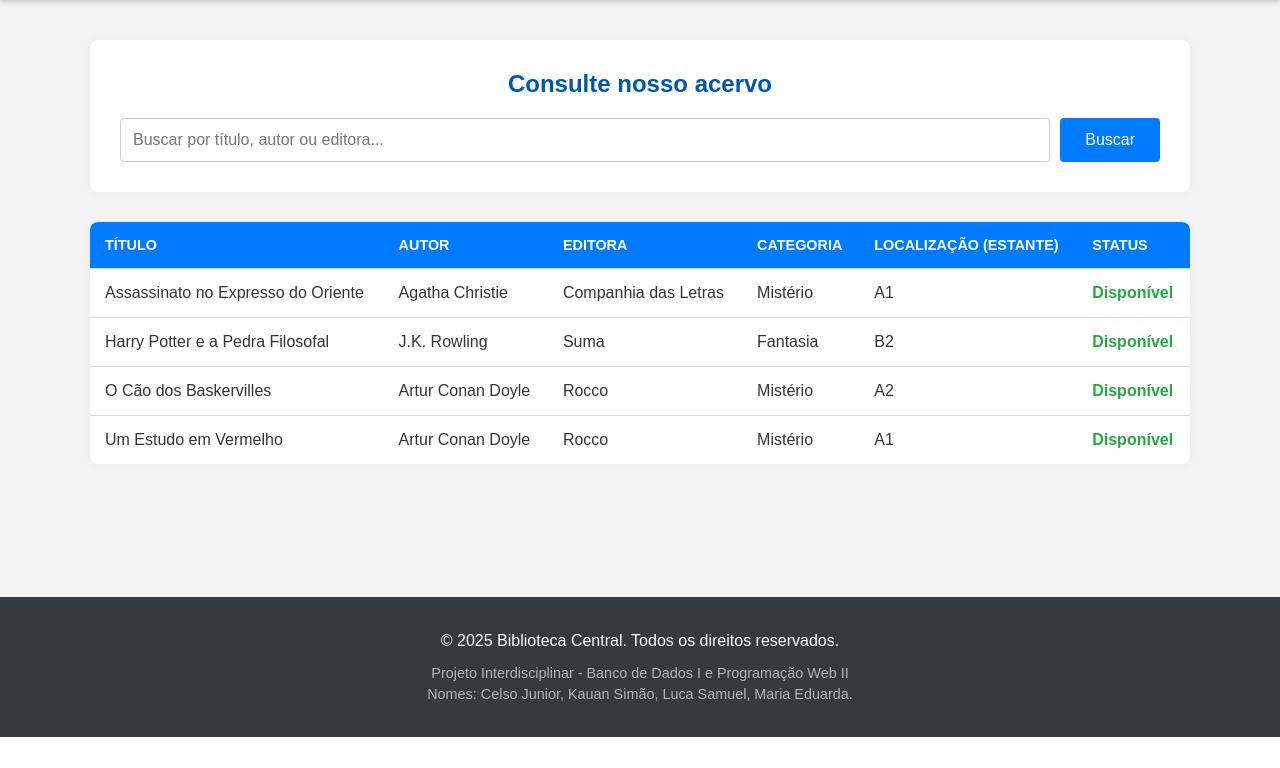
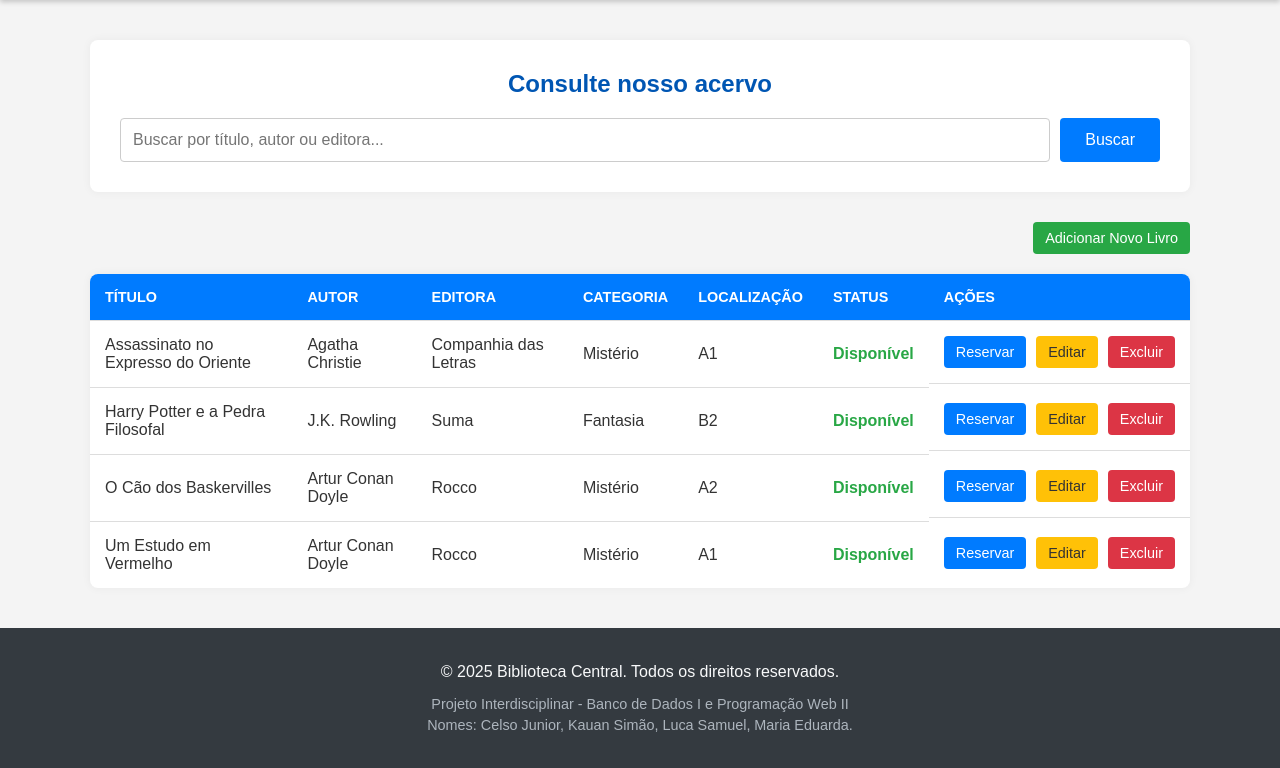
Before and after one commit to LucaS4nt0s/Biblioteca, a PHP site: page / in a window 1280 px wide. Shown: the part 63-831 px from the top of the page. Before the commit the page ends 800 px from the top, so only its background shows below. Run offline with PHP 8.4, Linux system fonts and the light colour scheme; the visitor is signed in with stand-in values (Sample User, id 1); data comes from the database, SQL or seed files in the repository; both versions use the stored data as it was after the commit.

Commit message:
novos arquivos com uma nova hierarquia de acesso

```diff
--- a/css/style.css
+++ b/css/style.css
@@ -247,3 +247,48 @@ body {
     border-radius: 4px;
     margin-bottom: 20px;
 }
+/* Adicione ao final do seu css/style.css */
+
+.admin-actions {
+    margin-bottom: 20px;
+    text-align: right;
+}
+
+.actions-cell {
+    display: flex;
+    gap: 10px;
+}
+
+.btn {
+    display: inline-block;
+    padding: 8px 12px;
+    border-radius: 4px;
+    color: white;
+    text-align: center;
+    text-decoration: none;
+    font-size: 0.9em;
+    border: none;
+    cursor: pointer;
+    transition: opacity 0.3s;
+}
+
+.btn:hover {
+    opacity: 0.8;
+}
+
+.btn-add {
+    background-color: #28a745; /* Verde */
+}
+
+.btn-reserve {
+    background-color: #007bff; /* Azul */
+}
+
+.btn-edit {
+    background-color: #ffc107; /* Amarelo */
+    color: #333;
+}
+
+.btn-delete {
+    background-color: #dc3545; /* Vermelho */
+}
--- a/index.php
+++ b/index.php
@@ -3,17 +3,21 @@
 session_start();
 
 // VERIFICAÇÃO DE LOGIN: Se o usuário não estiver logado, redireciona para a página de login.
-// Esta é a parte que protege a página.
 if (!isset($_SESSION['user_cpf'])) {
     header("Location: login.php");
     exit(); // Encerra o script para garantir que o resto do código não seja executado
 }
 
-// O resto do código só será executado se o usuário estiver logado
+// LÓGICA DA BUSCA VAZIA: Se o campo 'busca' foi enviado, mas está vazio, redireciona para a página limpa
+if (isset($_GET['busca']) && trim($_GET['busca']) === '') {
+    header("Location: index.php");
+    exit();
+}
+
 require_once 'conexao.php';
 
 // Lógica de busca
-$search_term = $_GET['busca'] ?? ''; // Pega o termo de busca da URL, se existir
+$search_term = $_GET['busca'] ?? '';
 $search_query = "";
 
 if (!empty($search_term)) {
@@ -22,6 +26,7 @@ if (!empty($search_term)) {
 
 // Consulta SQL para buscar os livros e seus detalhes
 $sql = "SELECT
+            l.ID_Livro,
             l.Titulo,
             l.Categoria,
             l.Estante,
@@ -40,7 +45,6 @@ if (!empty($search_term)) {
 }
 $stmt->execute();
 $livros = $stmt->fetchAll(PDO::FETCH_ASSOC);
-
 ?>
 <!DOCTYPE html>
 <html lang="pt-BR">
@@ -75,6 +79,12 @@ $livros = $stmt->fetchAll(PDO::FETCH_ASSOC);
                 </form>
             </div>
 
+            <?php if (in_array($_SESSION['user_tipo'], ['Funcionario', 'Admin'])): ?>
+                <div class="admin-actions">
+                    <a href="adicionar_livro.php" class="btn btn-add">Adicionar Novo Livro</a>
+                </div>
+            <?php endif; ?>
+
             <table class="library-table">
                 <thead>
                     <tr>
@@ -82,8 +92,9 @@ $livros = $stmt->fetchAll(PDO::FETCH_ASSOC);
                         <th>Autor</th>
                         <th>Editora</th>
                         <th>Categoria</th>
-                        <th>Localização (Estante)</th>
+                        <th>Localização</th>
                         <th>Status</th>
+                        <th>Ações</th>
                     </tr>
                 </thead>
                 <tbody>
@@ -102,16 +113,37 @@ $livros = $stmt->fetchAll(PDO::FETCH_ASSOC);
                                         <span class="status-alugado">Alugado</span>
                                     <?php endif; ?>
                                 </td>
+                               <td class="actions-cell">
+    <?php
+    $has_actions = false; // Variável para controlar se alguma ação foi exibida
+
+    if ($livro['Disponivel']) {
+        echo '<a href="reservar_livro.php?id=' . $livro['ID_Livro'] . '" class="btn btn-reserve">Reservar</a>';
+        $has_actions = true;
+    }
+
+    if ($_SESSION['user_tipo'] === 'Admin') {
+        echo '<a href="editar_livro.php?id=' . $livro['ID_Livro'] . '" class="btn btn-edit">Editar</a>';
+        echo '<a href="excluir_livro.php?id=' . $livro['ID_Livro'] . '" class="btn btn-delete" onclick="return confirm(\'Tem certeza que deseja excluir este livro?\')">Excluir</a>';
+        $has_actions = true;
+    }
+
+    // Se nenhuma ação foi exibida para esta linha, imprime um espaço para manter a altura da célula.
+    if (!$has_actions) {
+        echo '&nbsp;';
+    }
+    ?>
+</td>
                             </tr>
                         <?php endforeach; ?>
                     <?php else: ?>
                         <tr>
-                            <td colspan="6" style="text-align:center;">Nenhum livro encontrado no acervo.</td>
+                            <td colspan="7" style="text-align:center;">Nenhum livro encontrado no acervo.</td>
                         </tr>
                     <?php endif; ?>
                 </tbody>
             </table>
-            </div>
+        </div>
     </main>
 
     <footer class="main-footer">
@@ -125,6 +157,5 @@ $livros = $stmt->fetchAll(PDO::FETCH_ASSOC);
             </div>
         </div>
     </footer>
-
 </body>
 </html>
```
Also changed, not shown: adicionar_livro.php (added, +51 -0 lines), database.sql (+4 -11 lines), excluir_livro.php (added, +27 -0 lines), reservar_livro.php (added, +50 -0 lines).
